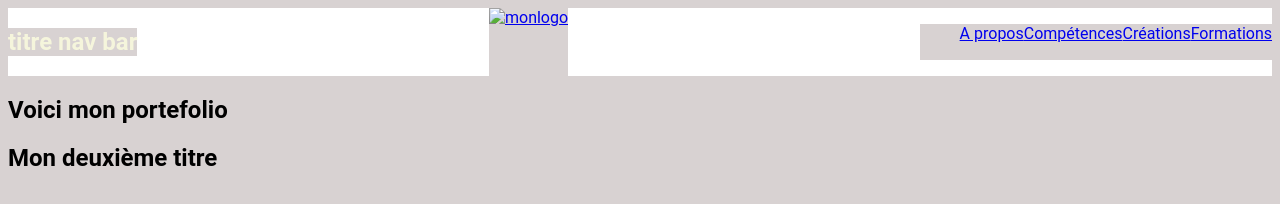
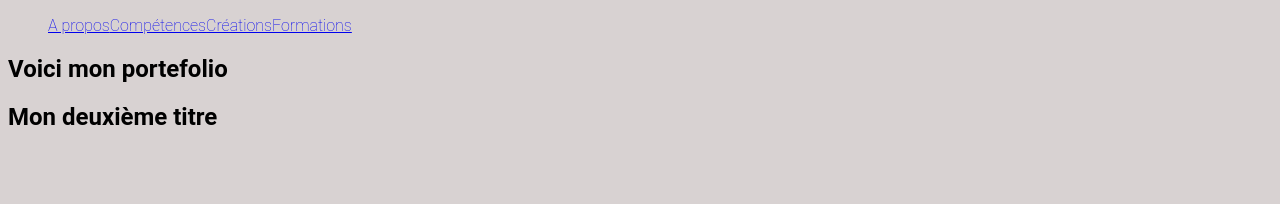
Before and after one commit to sihamnac/portefolio_siham_naciri, a plain HTML site: page index.html in a window 1280 px wide. Drawn offline with Linux system fonts and the light colour scheme.

Commit message:
delete:logo  navbar

```diff
--- a/css/style.css
+++ b/css/style.css
@@ -3,14 +3,15 @@
     font-family: roboto;
 }
 nav{
-    display:flex;
-    justify-content: space-between;
-    color: beige;
+    text-color:rgb(40, 16, 16);
+    font-weight: lighter;
+    justify-content:right;
     background-color: rgb(255, 255, 255);
 }
 nav ul{
     display: flex;
     list-style: none;
+
 }
 nav lo{
     padding-left: 1rem;
--- a/index.html
+++ b/index.html
@@ -11,13 +11,7 @@
 
 <header>
     <nav>
-        <h2>titre nav bar</h2>
-        <a href="#">
-        <img src="./unexempledelogo" alt="monlogo">
-
         <ul>
-
-        </a>
             <li><a href="./html/Apropos.html">A propos</a></li>
             <li><a href="./html/Compétences.html">Compétences</a></li>
             <li><a href="./html/creations.html">Créations</a></li>
```
Lines whose indentation alone changed are shown as unchanged.
